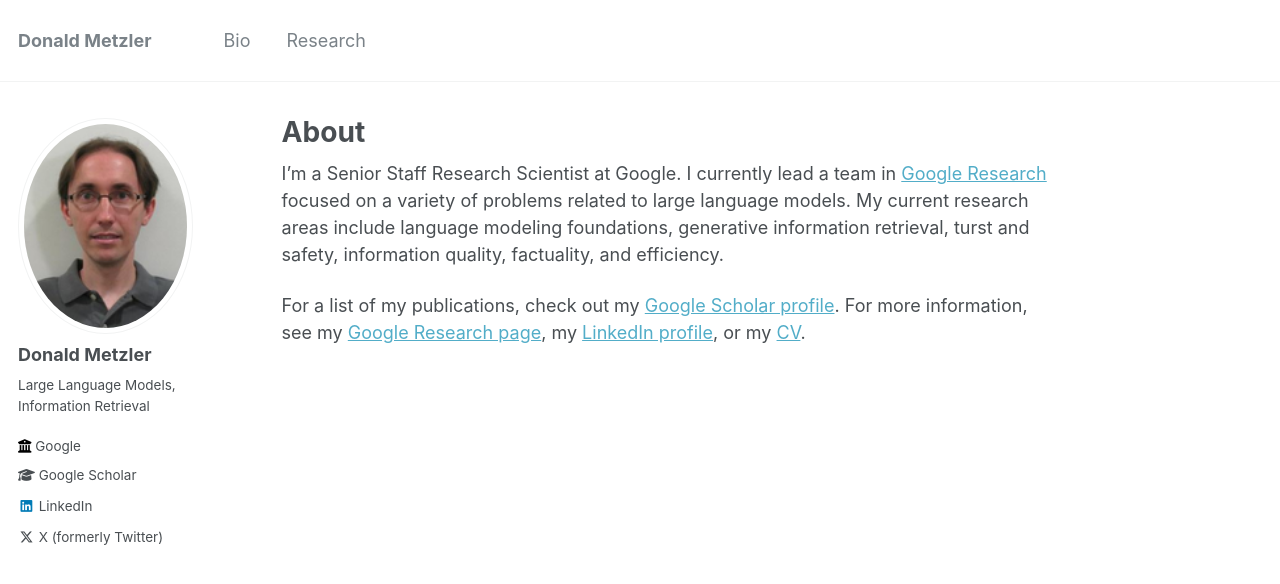
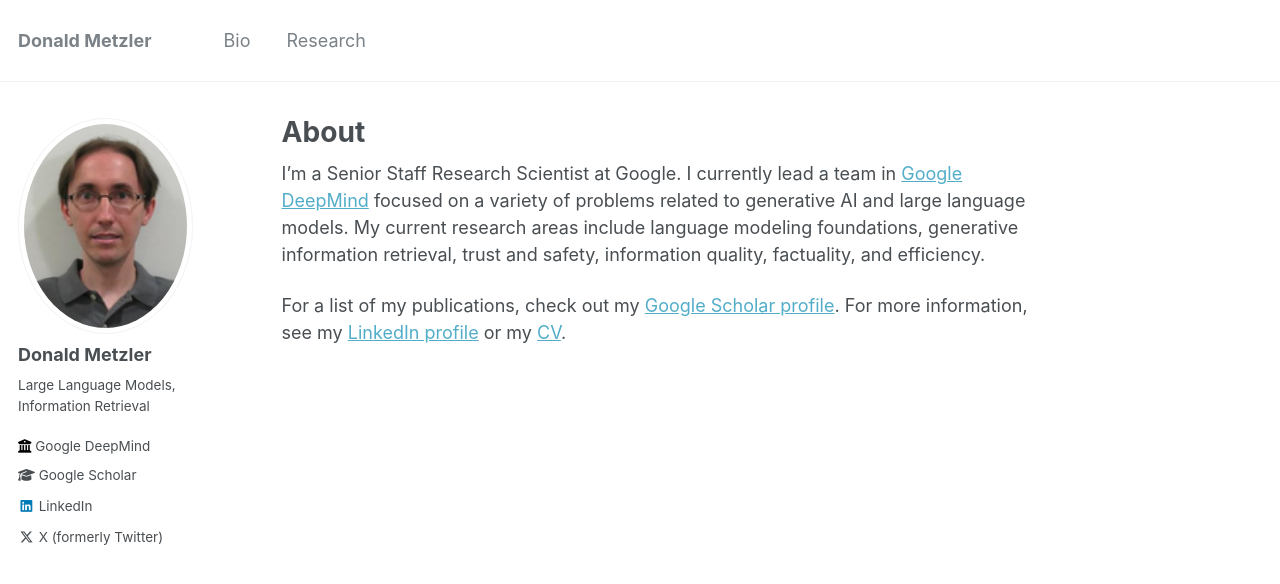
Before and after one commit to metzlerd/metzlerd.github.io, a Jekyll site: the page built from _pages/about.md, in a window 1280 px wide. Shown: the top 584 px of the page. Built offline with Jekyll 4.4.1, drawn with Linux system fonts in a browser that asks for light colours.

Commit message:
GR => GDM

```diff
--- a/_config.yml
+++ b/_config.yml
@@ -11,7 +11,7 @@
 title                    : "Donald Metzler"
 title_separator          : "-"
 name                     : &name "Donald Metzler"
-description              : &description "Research Scientist at Google"
+description              : &description "Research Scientist at Google DeepMind"
 url                      : https://metzlerd.github.io # the base hostname & protocol for your site e.g. "https://mmistakes.github.io"
 baseurl                  : "" # the subpath of your site, e.g. "/blog"
 repository               : "metzlerd.github.io"
@@ -26,7 +26,7 @@
   pronouns         : # example: "she/her"
   bio              : "Large Language Models, Information Retrieval"
   location         : # LOCATION
-  employer         : "Google"
+  employer         : "Google DeepMind"
   uri              : # URL
   email            : # EMAIL
 
--- a/_pages/about.md
+++ b/_pages/about.md
@@ -8,11 +8,10 @@
 ---
 
 I'm a Senior Staff Research Scientist at Google. I currently lead a team in
-[Google Research](http://research.google.com) focused on a variety of problems related to large
-language models. My current research areas include language modeling foundations,
-generative information retrieval, turst and safety, information quality, factuality,
-and efficiency.
+[Google DeepMind](https://deepmind.google/) focused on a variety of problems related to
+generative AI and large  language models. My current research areas include language modeling
+foundations, generative information retrieval, trust and safety, information quality,
+factuality, and efficiency.
 
 For a list of my publications, check out my [Google Scholar profile](https://scholar.google.com/citations?user=bmXpOd8AAAAJ&hl=en).
-For more information, see my [Google Research page](https://research.google/people/donald-metzler/),
-my [LinkedIn profile](https://www.linkedin.com/in/donmetzler), or my [CV](files/metzler-cv.pdf).
+For more information, see my [LinkedIn profile](https://www.linkedin.com/in/donmetzler) or my [CV](files/metzler-cv.pdf).
```
Also changed, not shown: _pages/bio.md (+1 -1 lines), 1 other file.
